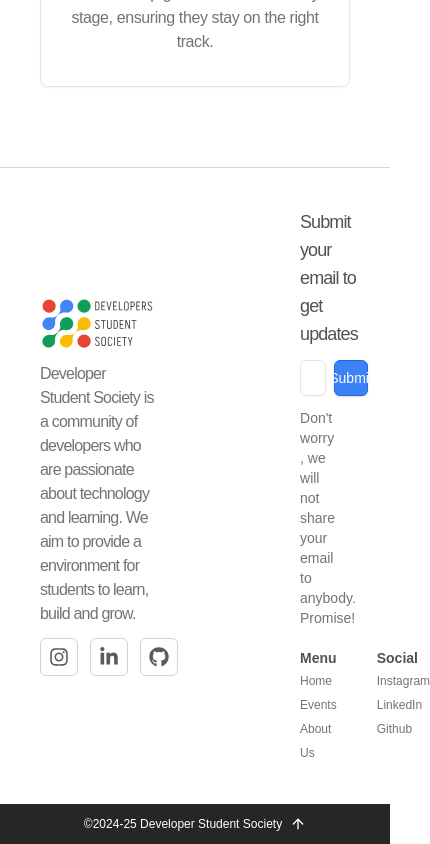
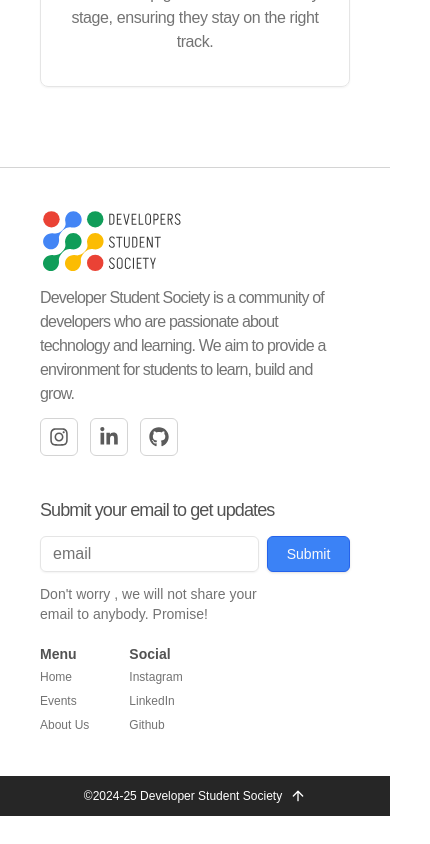
Before and after one commit to dssvjit/shiny-garbanzo, a React (Vite) app: page / in a window 390 px wide. Shown: the part 2649-3493 px from the top of the page, 430 px wide, since content can reach past the window. After the commit the page ends 3465 px from the top, so only its background shows below. Built offline with nearby package versions, Linux system fonts and the light colour scheme; no server answers.

Commit message:
make footer responsive

```diff
--- a/src/components/shared/footer.tsx
+++ b/src/components/shared/footer.tsx
@@ -11,8 +11,8 @@ const FooterSection = () => {
 
   return (
     <footer className="w-full flex-col justify-center items-center border-t border-t-neutral-300">
-      <div className="flex w-full items-center justify-between">
-        <div className="flex flex-col w-1/2 justify-start items-start gap-3 p-10">
+      <div className="flex flex-col md:flex-row w-full items-center justify-between gap-10 p-10">
+        <div className="flex flex-col w-full md:w-1/2 justify-start items-start gap-3">
           <Logo withText className="w-36" />
           <p className="text-base tracking-tighter text-neutral-500">
             Developer Student Society is a community of developers who are
@@ -32,7 +32,7 @@ const FooterSection = () => {
             ))}
           </ul>
         </div>
-        <div className="flex flex-col w-1/3 justify-start items-end p-10 gap-5">
+        <div className="flex flex-col w-full md:w-1/3 justify-start items-end gap-5">
           <EmailForm />
           <div className="flex w-full justify-start items-start gap-10">
             {FOOTER_LISTS.map((list) => (
```
